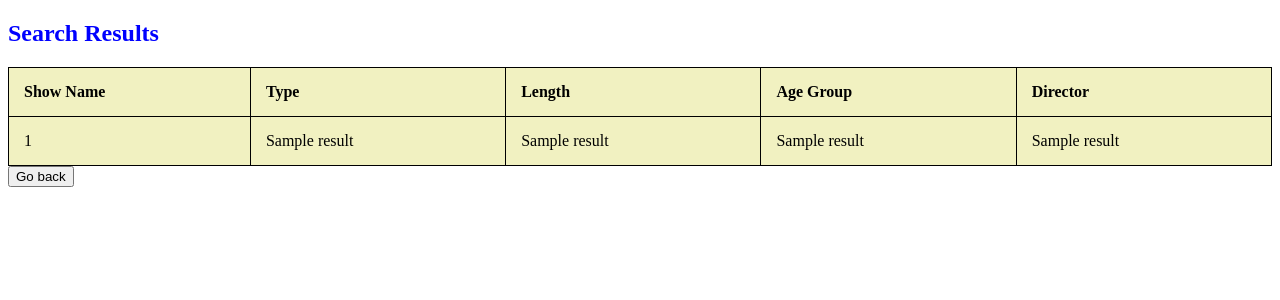
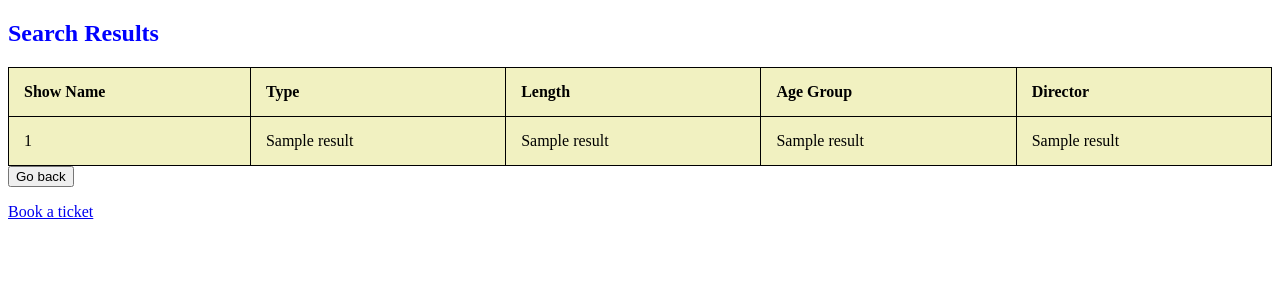
Before and after one commit to JG1109/ticket-master, a Flask app: template templates/results.html in a window 1280 px wide. Shown: the top 300 px of the page. Run offline with Flask 2, Linux system fonts and the light colour scheme; the template is opened without the code that fills it: most values are stand-ins (such as "Sample title", 1, 10 or a date in 2020); parts of the project's set-up code (start-up, migrations or seed data) failed here and were passed over.

Commit message:
Update results.html

```diff
--- a/templates/results.html
+++ b/templates/results.html
@@ -51,5 +51,8 @@ th, td {
 </form>
 <div>
 
+<p></p><p>
+<a href="{{ url_for('.new_buyer') }}"> Book a ticket </a>
+
 </body>
 </html>
```
